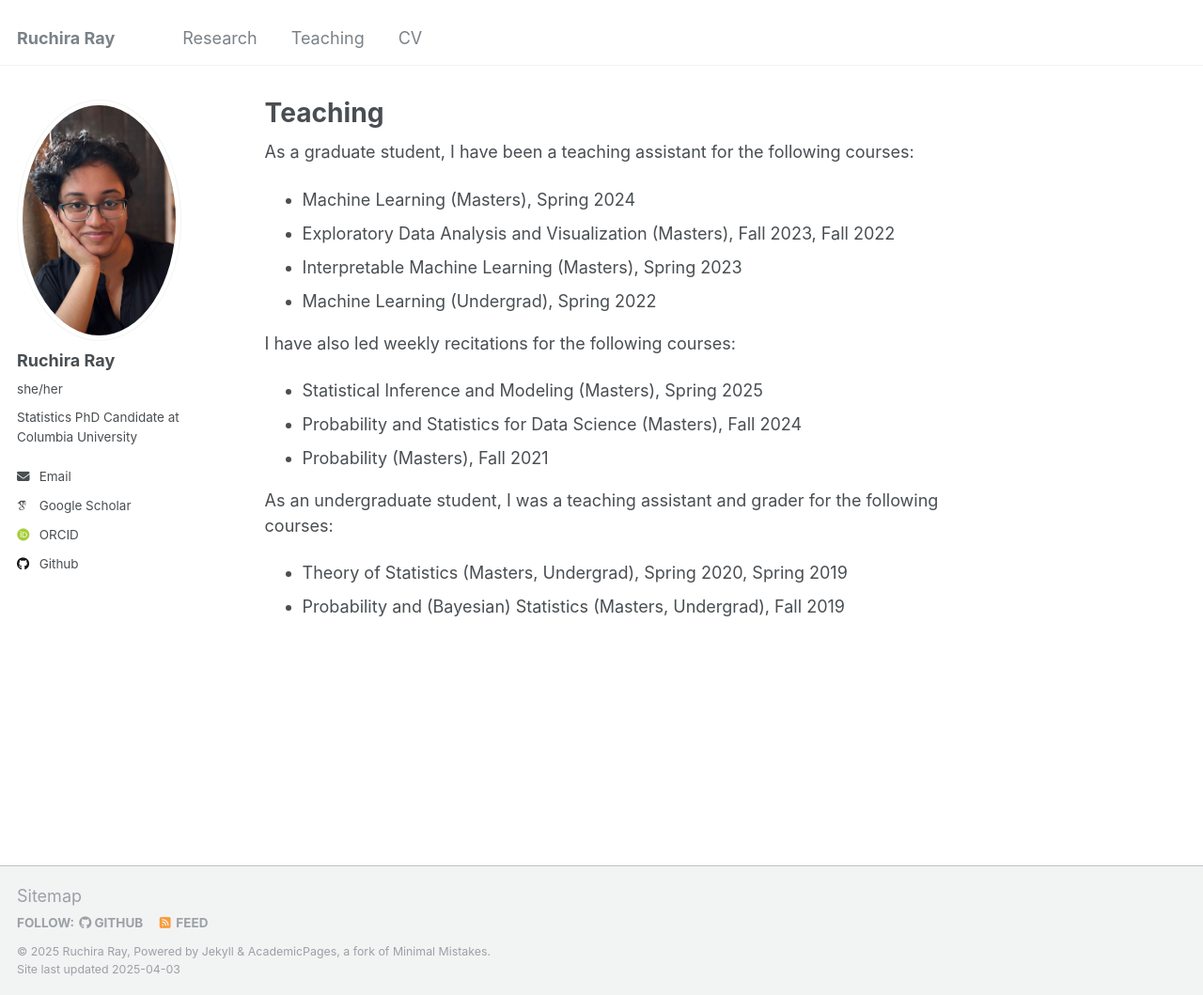
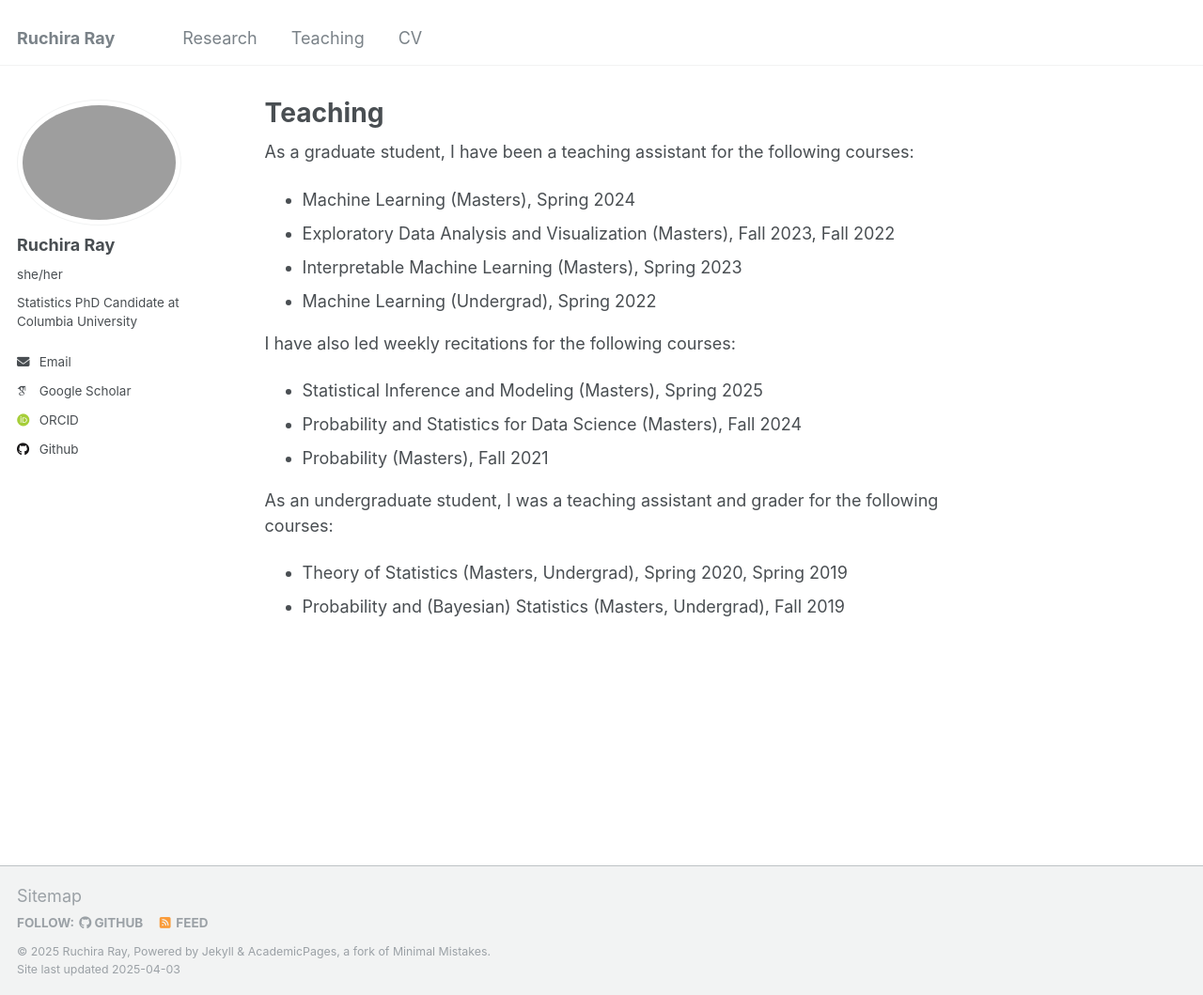
Before and after one commit to rray123/rray123.github.io, a Jekyll site: the page built from _pages/teaching.md, in a window 1280 px wide and 1059 px high. Shown: the whole window at 94% size. Built offline with Jekyll 4.4.1, drawn with Linux system fonts in a browser that asks for light colours; some web fonts are replaced.

Commit message:
Update _config.yml

```diff
--- a/_config.yml
+++ b/_config.yml
@@ -21,7 +21,7 @@ repository               : # "rray123/rray123.github.io"
 #               Additional customization can be done by editing /_includes/author-profile.html
 author:
   # Biographic information
-  avatar           : "profile.jpeg"
+  avatar           : "profile_pic.png"
   name             : "Ruchira Ray"
   pronouns         : "she/her"
   bio              : "Statistics PhD Candidate at Columbia University"
```
